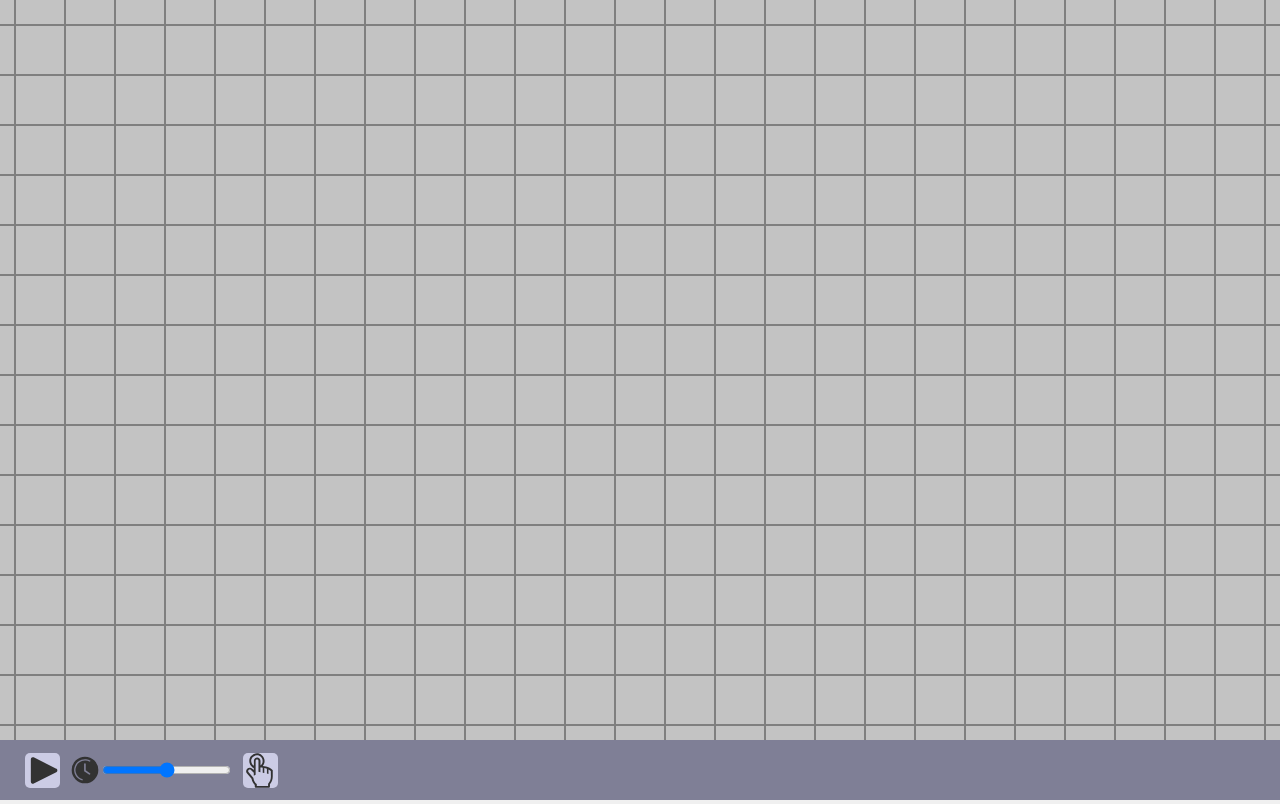
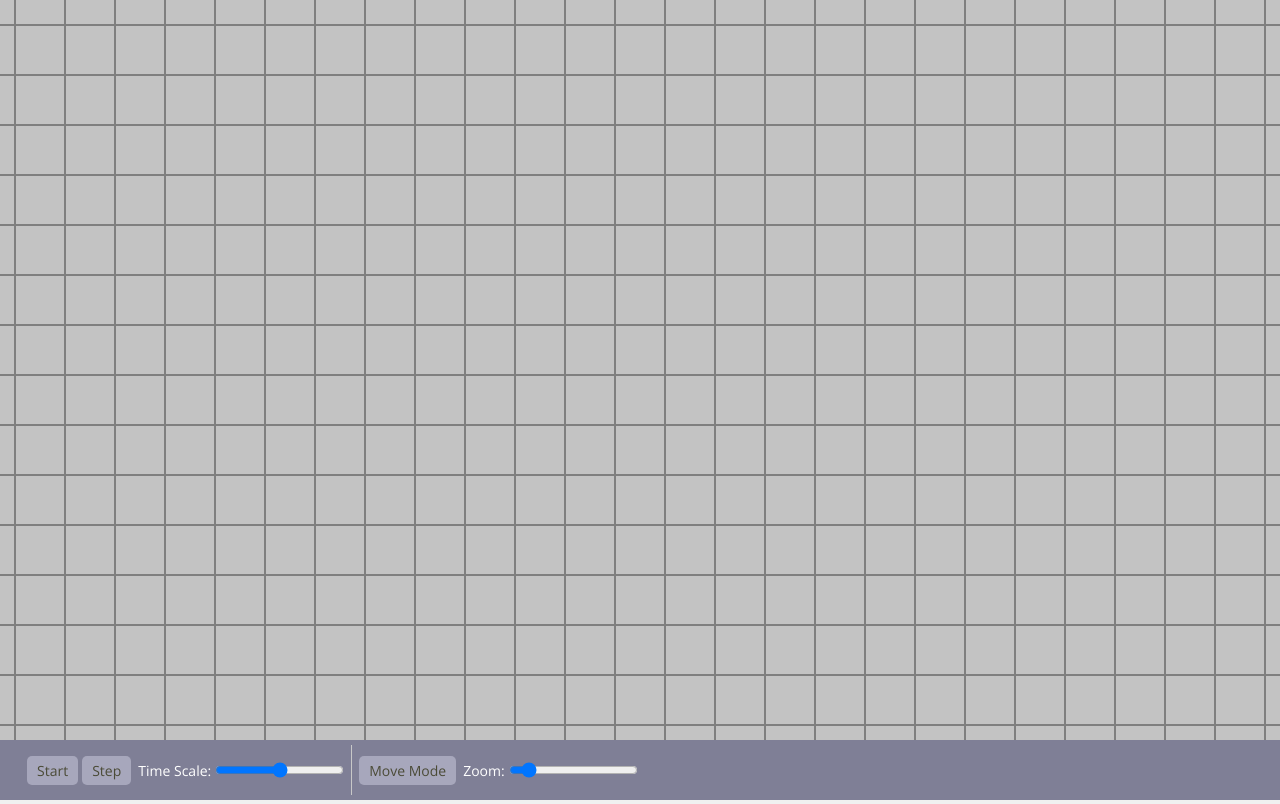
Before and after one commit to randomman552/Game-of-Life, a plain HTML site: page index.html in a window 1280 px wide. Drawn offline with nearby package versions, Linux system fonts and the light colour scheme.

Commit message:
Add zoom
Icons on controls bar replaced with words.

```diff
--- a/index.html
+++ b/index.html
@@ -9,15 +9,20 @@
 <body>
     <canvas id="canvas">This browser does not support canvas.</canvas>
     <nav class="bottom">
-        <div class="input-container" title="Pause/play">
-            <button id="pause/play" class="control pause"></button>
+
+        <div class="input-group" title="Time controls">
+            <button id="start/stop" title="Pause or play simulation">Start</button>
+            <button id="step" title="Iterate simulation">Step</button>
+            <label for="timescale">Time Scale:</label>
+            <input title="The simulation rate used when running" type="range" name="timescale"
+                   id="timescale" max="100" min="1" step="any">
         </div>
-        <div class="input-container" title="Time Scale">
-            <label class="icon" for="timescale"></label>
-            <input type="range" name="timescale" id="timescale" max="100" min="1" step="any">
-        </div>
-        <div class="input-container" title="Move/Select Mode">
-            <button id="move/select" class="control move"></button>
+
+        <div class="input-group" title="Camera controls">
+            <button id="move/select" title="Toggle movement mode">Move Mode</button>
+            <label for="zoom">Zoom:</label>
+            <input title="Zoom level"
+                    type="range" name="zoom" id="zoom" min="0.5" max="5" value="1" step="any">
         </div>
     </nav>
 </body>
--- a/main.js
+++ b/main.js
@@ -12,18 +12,30 @@ window.addEventListener("resize", () => {
 
 //#region Play/Pause Action
 
-const pauseButton = document.getElementById("pause/play");
+const pauseButton = document.getElementById("start/stop");
 
 function togglePlay() {
     if (game.interval.id) {
         game.stop();
+        pauseButton.innerText = "start"
     } else {
         game.start();
+        pauseButton.innerText = "stop"
     }
-    pauseButton.classList.toggle("active");
 }
 
 pauseButton.addEventListener("click", togglePlay);
+
+//#endregion
+
+
+//#region Step action
+
+const stepButton = document.getElementById("step");
+
+stepButton.addEventListener("click", () => {
+   game.advance();
+});
 
 //#endregion
 
@@ -45,6 +57,10 @@ const maxUpdateTime = 1000;
 
 function updateTimeScale() {
     let updateTime = maxUpdateTime * (Number(timeScaleIn.value / timeScaleIn.max));
+
+    //Invert update time (as range slider is backwards
+
+    updateTime = maxUpdateTime - updateTime;
     game.setLoopTime(updateTime);
 }
 
@@ -59,8 +75,14 @@ timeScaleIn.dispatchEvent(new Event("input"));
 const modeSwitchButton = document.getElementById("move/select");
 
 function switchMode() {
-    game.toggleMoveMode()
-    modeSwitchButton.classList.toggle("active");
+    game.toggleMoveMode();
+
+    if (game.camera.moveMode) {
+        modeSwitchButton.innerText = "edit mode";
+    } else {
+        modeSwitchButton.innerText = "move mode";
+    }
+
     canvas.classList.toggle("move");
 }
 
@@ -69,7 +91,31 @@ modeSwitchButton.addEventListener("click", switchMode);
 //#endregion
 
 
-//#region Click event binding
+//#region Zoom adjustment
+
+const zoomInput = document.getElementById("zoom");
+
+function updateZoom() {
+    game.setCameraZoom(Number(zoomInput.value))
+    game.drawFrame();
+}
+
+zoomInput.addEventListener("input", updateZoom);
+zoomInput.dispatchEvent(new Event("input"));
+
+//Mouse wheel zooming event
+canvas.addEventListener("wheel", (e) => {
+    let scale = game.camera.zoom + e.deltaY * -0.01;
+    if (!(scale <= Number(zoomInput.min))) {
+        zoomInput.value = scale;
+        updateZoom();
+    }
+});
+
+//#endregion
+
+
+//#region Canvas click event binding
 
 document.getElementById("canvas").addEventListener("pointerdown", (e) => {
    game.clickAction(e);
--- a/modules/gameoflife.js
+++ b/modules/gameoflife.js
@@ -12,6 +12,12 @@ export class Cell{
      * @type {string}
      */
     static fillStyle = "white";
+
+    /**
+     * Stroke style for all cells.
+     * @type {string}
+     */
+    static strokeStyle = "grey";
 
     /**
      * Size of each cell in pixels (used for cell drawing).
@@ -123,6 +129,9 @@ export class Cell{
     }
 }
 
+//TODO: Fix bug on canvas background for zooming below a scalar 0.3
+//TODO: Add save and load features
+
 /**
  * Class representing the game
  * Requires a canvas with the id 'canvas' as part of the DOM, this is where all cells will be drawn.
@@ -227,24 +236,35 @@ export class GameOfLife {
         //Clear the screen
         ctx.beginPath();
         ctx.clearRect(0, 0, ctx.canvas.width, ctx.canvas.height);
+        ctx.closePath();
 
         //Calculate draw offset
         const drawOffset = this.drawOffset;
 
 
+        //Calculate scaled cell size
+        const cellSize = Cell.cellSize * this.camera.zoom;
+
+        ctx.beginPath();
+
+        //Set fill and stroke styles according to the values in the Cell class.
+        ctx.fillStyle = Cell.fillStyle;
+        ctx.lineWidth = Math.ceil(this.camera.zoom);
+        ctx.strokeStyle = Cell.strokeStyle;
+
         for (const cell of this.cells.live) {
             ctx.rect(
-                (cell.x * Cell.cellSize) + drawOffset[0],
-                (cell.y * Cell.cellSize) + drawOffset[1],
-                Cell.cellSize - 2,
-                Cell.cellSize - 2);
+                (cell.x * cellSize) + drawOffset[0],
+                (cell.y * cellSize) + drawOffset[1],
+                cellSize,
+                cellSize);
+        }
 
-            //Set fill and stroke styles according to the values in the Cell class.
-            ctx.fillStyle = Cell.fillStyle;
 
-            //Fill and stroke the cell
-            ctx.fill();
-        }
+        //Fill and stroke the cells
+        ctx.fill();
+        ctx.stroke();
+
         ctx.closePath();
     }
 
@@ -300,6 +320,22 @@ export class GameOfLife {
 
 
     /**
+     * Set the cameras zoom scalar.
+     * This method MUST be called to change the zoom scale, as it also updates the canvas with the new cell size.
+     * @param val {number} The new scalar.
+     */
+    setCameraZoom(val) {
+        //Update zoom values
+        this.camera.zoom = val;
+
+        //Re-calculate canvas background position and size
+        this.camera.canvas.style.backgroundSize = `${Cell.cellSize * val}px ${Cell.cellSize * val}px`;
+        this.camera.canvas.style.backgroundPosition =
+            `calc(50% + ${this.camera.pos.x * this.camera.zoom}px) calc(50% + ${this.camera.pos.y * this.camera.zoom}px)`;
+    }
+
+
+    /**
      * Toggle movement mode
      */
     toggleMoveMode() {
@@ -337,11 +373,12 @@ export class GameOfLife {
              */
             const onMove = (e) => {
                 //Update camera position
-                this.camera.pos.x = oldPos.x + (e.x - start.x);
-                this.camera.pos.y = oldPos.y + (e.y - start.y);
+                this.camera.pos.x = oldPos.x + ((e.x - start.x) / this.camera.zoom);
+                this.camera.pos.y = oldPos.y + ((e.y - start.y) / this.camera.zoom);
 
                 //Move canvas background with dragging
-                this.camera.canvas.style.backgroundPosition = `calc(50% + ${this.camera.pos.x}px) calc(50% + ${this.camera.pos.y}px)`;
+                this.camera.canvas.style.backgroundPosition =
+                    `calc(50% + ${this.camera.pos.x * this.camera.zoom}px) calc(50% + ${this.camera.pos.y * this.camera.zoom}px)`;
                 this.drawFrame();
             }
 
@@ -366,8 +403,8 @@ export class GameOfLife {
             //Activate the required cell
 
             //Get the clicked x and x position for the cell.
-            let cellX = Math.floor((e.x - offset[0]) / Cell.cellSize);
-            let cellY = Math.floor((e.y - offset[1]) / Cell.cellSize);
+            let cellX = Math.floor((e.x - offset[0]) / (Cell.cellSize * this.camera.zoom));
+            let cellY = Math.floor((e.y - offset[1]) / (Cell.cellSize * this.camera.zoom));
 
             //Create the current cell as an object and get it's string representation.
             const curCell = new Cell(cellX, cellY);
@@ -395,9 +432,15 @@ export class GameOfLife {
      * @returns {number[]}
      */
     get drawOffset() {
+        const scaledCellSize = Cell.cellSize * this.camera.zoom;
+        const scaledCameraPos = {
+            x: this.camera.pos.x * this.camera.zoom,
+            y: this.camera.pos.y * this.camera.zoom
+        }
+
         return [
-            (this.camera.ctx.canvas.width / 2) - (Cell.cellSize / 2) + (this.camera.pos.x) + 1,
-            (this.camera.ctx.canvas.height / 2) - (Cell.cellSize / 2) + (this.camera.pos.y) + 1
+            (this.camera.ctx.canvas.width / 2) - (scaledCellSize / 2) + (scaledCameraPos.x),
+            (this.camera.ctx.canvas.height / 2) - (scaledCellSize / 2) + (scaledCameraPos.y)
         ];
     }
 }
--- a/styles.css
+++ b/styles.css
@@ -1,3 +1,5 @@
+@import url('https://fonts.googleapis.com/css2?family=Open+Sans&display=swap');
+
 body {
     margin: 0;
     padding: 0;
@@ -5,6 +7,13 @@ body {
     height: 100vh;
     overflow: hidden;
     background-color: rgb(240, 240, 240);
+    font-family: 'Open Sans', sans-serif;
+    font-size: 14px;
+}
+
+* {
+    font-family: inherit;
+    font-size: inherit;
 }
 
 /* Canvas Styles */
@@ -12,6 +21,9 @@ body {
     width: 100%;
     height: 100%;
     background: repeat center url("assets/blank-cell.png");
+    image-rendering: pixelated;
+    image-rendering: -moz-crisp-edges;
+    image-rendering: crisp-edges;
 }
 
 #canvas.move {
@@ -31,85 +43,42 @@ nav.bottom {
     height: 60px;
     padding: 5px 20px 5px 20px;
     background-color: rgba(127, 127, 150, 1);
+    color: white;
 }
 
 /* Input container styles */
-nav .input-container {
+nav .input-group {
     display: flex;
     justify-content: center;
     align-items: center;
-    margin: 0 5px 0 5px;
+    padding: 0 5px 0 5px;
+    border-right: 1px solid rgba(200, 200, 200, 1);
+    height: 100%;
 }
 
-nav .input-container label.icon {
-    width: 30px;
-    height: 30px;
-    position: relative;
-}
-
-label.icon::before,
-button.control::before {
-    content: "";
-    position: absolute;
-    top: 0;
-    left: 0;
-    width: 100%;
-    height: 100%;
-    background-color: rgba(50, 50, 50, 1);
-    -webkit-mask-size: 100% 100%;
-    mask-size: 100% 100%;
-}
-
-/* Style for icon labels next to controls */
-label.icon[for="timescale"]::before {
-    -webkit-mask-image: url("assets/icons/clock.svg");
-    mask-image: url("assets/icons/clock.svg");
+nav .input-group:last-child {
+    border-right: none;
 }
 
 /* Button styles */
 button {
     cursor: pointer;
     border-radius: 5px;
+    padding: 5px 10px 5px 10px;
     transition: 0.3s;
-    background-color: rgba(230, 230, 255, 0.75);
+    background-color: rgba(180, 180, 200, 0.75);
+    color: rgb(75, 75, 55);
     border: none;
+    text-transform: capitalize;
+    margin: 2px;
 }
 
 button:hover {
-    background-color: rgba(180, 180, 200, 0.75);
+    background-color: rgba(230, 230, 255, 0.75);
+    color: rgba(25, 25, 25, 1);
 }
 
-button.control {
-    position: relative;
-    margin: 0;
-    padding: 0;
-    height: 35px;
-    width: 35px;
+/* Label styles */
+label {
+    margin: 0 2px 0 5px;
 }
-
-button.control:hover::before {
-    transition: inherit;
-    background-color: rgba(79, 79, 79, 0.75);
-}
-
-/* Pause/play button ::before styles*/
-button.control.pause.active::before {
-    mask-image: url("assets/icons/pause.svg");
-    -webkit-mask-image: url("assets/icons/pause.svg");
-}
-
-button.control.pause::before {
-    mask-image: url("assets/icons/play.svg");
-    -webkit-mask-image: url("assets/icons/play.svg");
-}
-
-/* Move/select button ::before styles */
-button.control.move.active::before {
-    mask-image: url("assets/icons/cursor-move.svg");
-    -webkit-mask-image: url("assets/icons/cursor-move.svg");
-}
-
-button.control.move::before {
-    mask-image: url("assets/icons/cursor-hand.svg");
-    -webkit-mask-image: url("assets/icons/cursor-hand.svg");
-}
```
Also changed, not shown: assets/icons/clock.svg (deleted), assets/icons/cursor-hand.svg (deleted), assets/icons/cursor-move.svg (deleted), assets/icons/pause.svg (deleted), assets/icons/play.svg (deleted), 1 other file.
